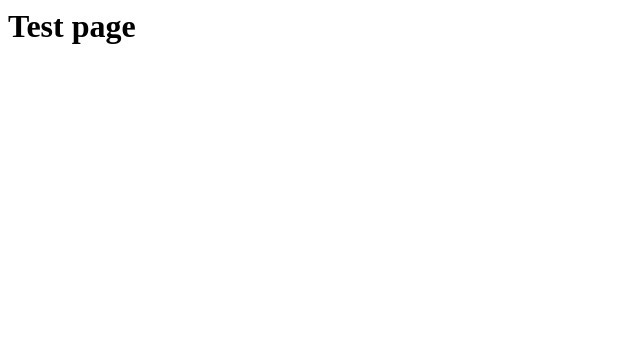
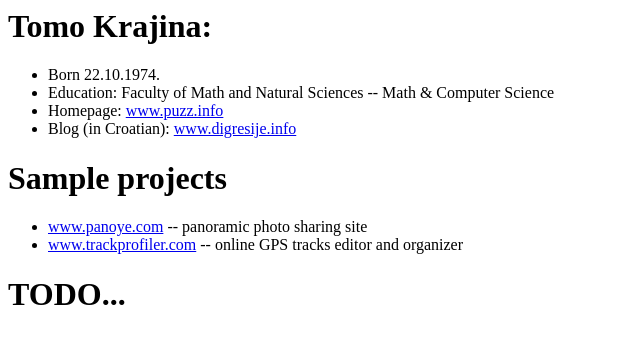
Before and after one commit to tkrajina/tkrajina.github.com, a plain HTML site: page index.html in a window 1280 px wide. Shown: the whole page, without its empty margins (0-640 px from the left). Drawn offline with Linux system fonts and the light colour scheme.

Commit message:
Added stuff to index.html

```diff
--- a/index.html
+++ b/index.html
@@ -3,6 +3,18 @@
 <title>Tomo Krajina home</title>
 </head>
 <body>
-<h1>Test page</h1>
+<h1>Tomo Krajina:</h1>
+<ul>
+	<li/> Born 22.10.1974.
+	<li/> Education: Faculty of Math and Natural Sciences -- Math &amp; Computer Science
+	<li/> Homepage: <a href='http://www.puzz.info'>www.puzz.info</a>
+	<li/> Blog (in Croatian): <a href='http://www.digresije.info'>www.digresije.info</a>
+</ul>
+<h1>Sample projects</h1>
+<ul>
+	<li/> <a href='http://www.panoye.com'>www.panoye.com</a> -- panoramic photo sharing site
+	<li/> <a href='http://www.trackprofiler.com'>www.trackprofiler.com</a> -- online GPS tracks editor and organizer
+</ul>
+<h1>TODO...</h1>
 </body>
 </html>
```
Also changed, not shown: 1 other file.
